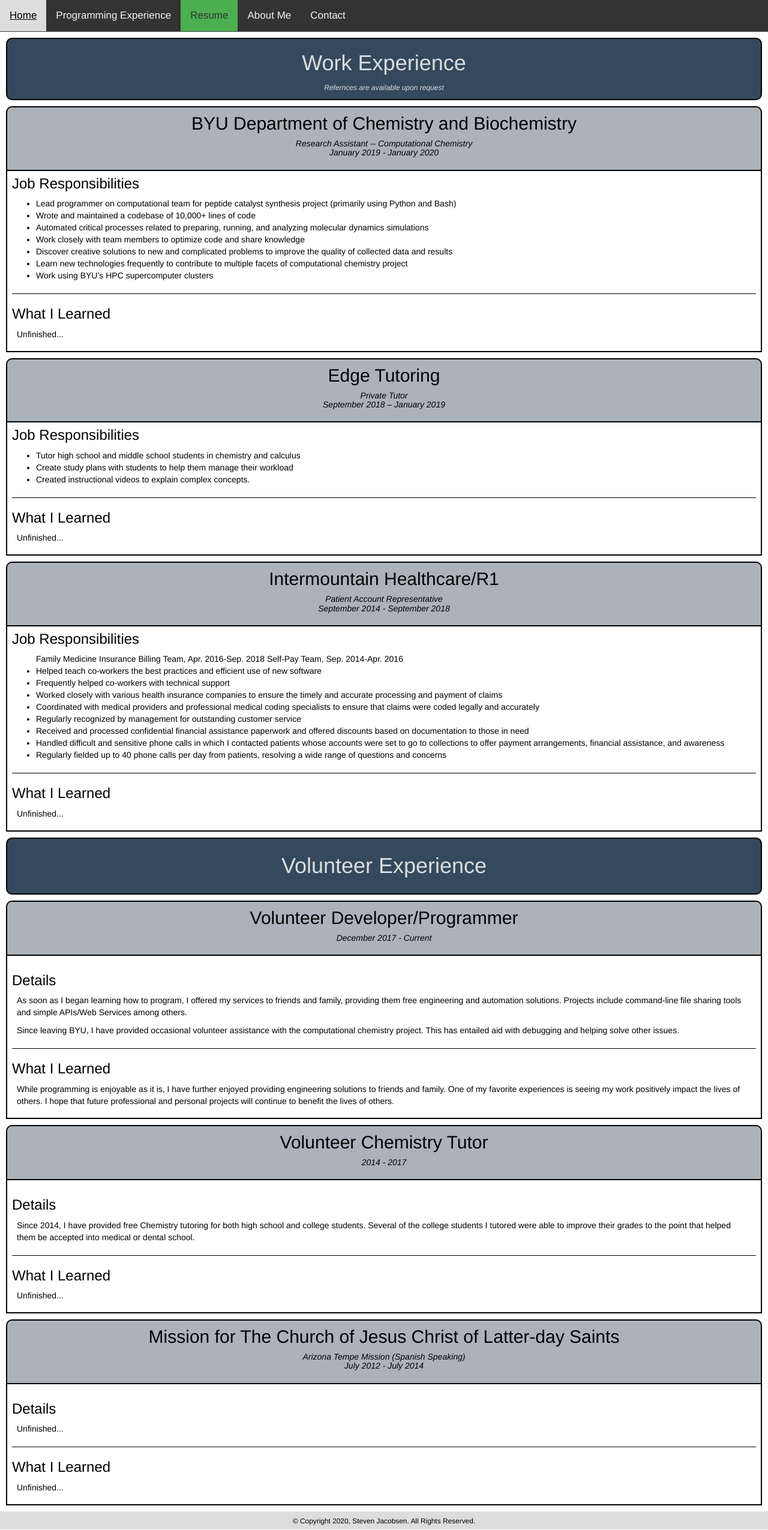
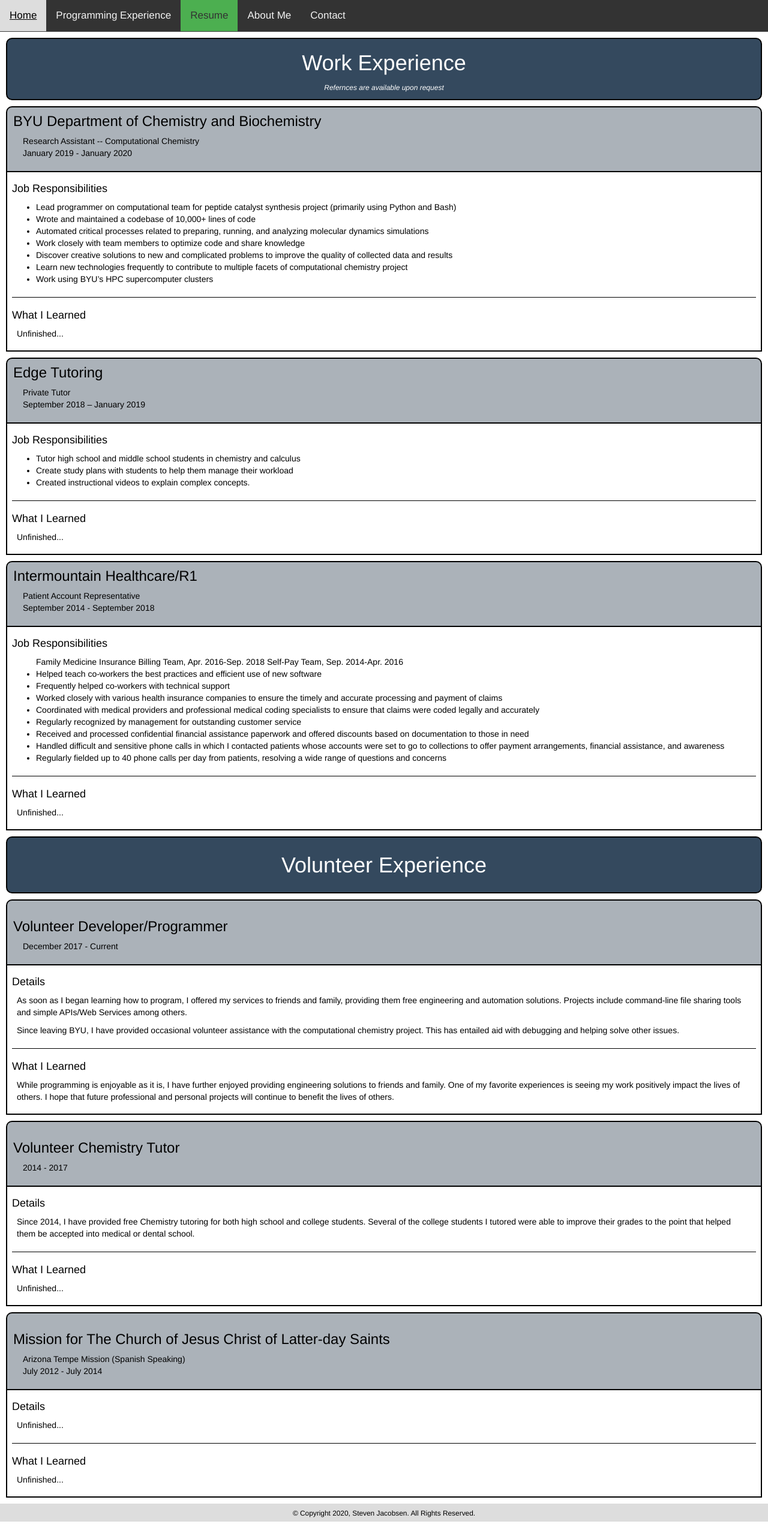
Before and after one commit to stevejaker/stevejaker.github.io, a plain HTML site: page resume.html in a window 1280 px wide. Shown: the whole page at 60% size. Drawn offline with nearby package versions, Linux system fonts and the light colour scheme.

Commit message:
Made some stylistic and color changes

```diff
--- a/css/style.css
+++ b/css/style.css
@@ -2,6 +2,9 @@
 body {
   margin: 0;
   font-family: Arial, Helvetica, sans-serif;
+}
+body a {
+  color: #4CAF50;
 }
 .section-title {
   display: table;
@@ -12,7 +15,7 @@ body {
   text-align: center;
   border: 2px solid black;
   border-radius: 10px;
-  color: #ddd;
+  color: white;/*#ddd;*/
 }
 .section-title .reference-statement {
   font-style: italic;
@@ -168,16 +171,19 @@ footer .copyright {
     border-left: 2px solid black;
     border-right: 2px solid black;
     border-radius: 10px 10px 0px 0px;
-    color: #ddd;
+    color: white;/*#ddd;*/
 }
 .table {
   /* padding: 10px; */
   margin:0;
-  background-color: #ddd;
+  /* background-color: #ddd; */
   color: black;
 }
 .table .table-footer {
 
+}
+.table a {
+  color: #4CAF50;
 }
 .table h2 {
   margin-top: 0;
@@ -389,7 +395,8 @@ footer .copyright {
   color: black;
 }
 .sidenav a.active {
-  color: black;
+  /* color: black; */
+  color: #f2f2f2;
   background-color: #34495E;
 
 }
--- a/js/about.js
+++ b/js/about.js
@@ -1,5 +1,6 @@
 function updateClass(item) {
-  var header_array = ["about-home", "header-1", "header-2", "header-3", "header-4", "header-5", "header-6"];
+  // var header_array = ["about-home", "header-1", "header-2", "header-3", "header-4", "header-5", "header-6"];
+  var header_array = ["about-home", "pre-college-life", "university-of-utah", "arizona-tempe-mission", "byu", "programming", "personal-life"]
   active = item.id;
   console.log(active);
   for (var header of header_array) {
--- a/resume.html
+++ b/resume.html
@@ -28,19 +28,19 @@
         <div class="company" id="byu-dept-of-chemistry">
           <div class="company-head">
             <div class="company-name">
-              <h2>BYU Department of Chemistry and Biochemistry</h2>
+              <h3>BYU Department of Chemistry and Biochemistry</h3>
             </div>
             <div class="job-information">
-              <h5>
+              <p>
                 <span class="job-title">Research Assistant -- Computational Chemistry</span>
                 <br>
                 <span class="dates-worked">January 2019 - January 2020</span>
-              </h5>
+              </p>
             </div>
           </div>
           <div class="company-body">
             <div class="what-i-did">
-              <h3>Job Responsibilities</h3>
+              <h4>Job Responsibilities</h4>
               <ol style="list-style-type: inherit;">
                 <li>Lead programmer on computational team for peptide catalyst synthesis project (primarily using Python and Bash)</li>
                 <li>Wrote and maintained a codebase of 10,000+ lines of code</li>
@@ -53,7 +53,7 @@
             </div>
             <hr style="height:1px; border-width:0; background-color:black; color:black;">
             <div class="what-i-learned">
-              <h3>What I Learned</h3>
+              <h4>What I Learned</h4>
               <p>
                 Unfinished...
               </p>
@@ -63,19 +63,19 @@
         <div class="company" id="edge-tutoring">
           <div class="company-head">
             <div class="company-name">
-              <h2>Edge Tutoring</h2>
+              <h3>Edge Tutoring</h3>
             </div>
             <div class="job-information">
-              <h5>
+              <p>
                 <span class="job-title">Private Tutor</span>
                 <br>
                 <span class="dates-worked">September 2018 – January 2019</span>
-              </h5>
+              </p>
             </div>
           </div>
           <div class="company-body">
             <div class="what-i-did">
-              <h3>Job Responsibilities</h3>
+              <h4>Job Responsibilities</h4>
               <ol style="list-style-type: inherit;">
                 <li>Tutor high school and middle school students in chemistry and calculus</li>
                 <li>Create study plans with students to help them manage their workload</li>
@@ -84,7 +84,7 @@
             </div>
             <hr style="height:1px; border-width:0; background-color:black; color:black;">
             <div class="what-i-learned">
-              <h3>What I Learned</h3>
+              <h4>What I Learned</h4>
               <p>
                 Unfinished...
               </p>
@@ -94,19 +94,19 @@
         <div class="company" id="ihc-r1">
           <div class="company-head">
             <div class="company-name">
-              <h2>Intermountain Healthcare/R1</h2>
+              <h3>Intermountain Healthcare/R1</h3>
             </div>
             <div class="job-information">
-              <h5>
+              <p>
                 <span class="job-title">Patient Account Representative</span>
                 <br>
                 <span class="dates-worked">September 2014 - September 2018</span>
-              </h5>
+              </p>
             </div>
           </div>
           <div class="company-body">
             <div class="what-i-did">
-              <h3>Job Responsibilities</h3>
+              <h4>Job Responsibilities</h4>
               <ol style="list-style-type: inherit;">
                 Family Medicine Insurance Billing Team, Apr. 2016-Sep. 2018
                 Self-Pay Team, Sep. 2014-Apr. 2016
@@ -122,7 +122,7 @@
             </div>
             <hr style="height:1px; border-width:0; background-color:black; color:black;">
             <div class="what-i-learned">
-              <h3>What I Learned</h3>
+              <h4>What I Learned</h4>
               <p>
                 Unfinished...
               </p>
@@ -132,19 +132,19 @@
         <!-- <div class="company" id="COMPANY-NAME">
           <div class="company-head">
             <div class="company-name">
-              <h2>COMPANY NAME</h2>
+              <h3>COMPANY NAME</h3>
             </div>
             <div class="job-information">
-              <h5>
+              <p>
                 <span class="job-title">Arbitrary Job Title</span>
                 <br>
                 <span class="dates-worked">Month Day, Year - Month Day, Year</span>
-              </h5>
+              </p>
             </div>
           </div>
           <div class="company-body">
             <div class="what-i-did">
-              <h3>Job Responsibilities</h3>
+              <h4>Job Responsibilities</h4>
               <ol style="list-style-type: inherit;">
                 <li>Job Responsibility #1</li>
                 <li>Job Responsibility #2</li>
@@ -154,7 +154,7 @@
             </div>
             <hr style="height:1px; border-width:0; background-color:black; color:black;">
             <div class="what-i-learned">
-              <h3>What I Learned</h3>
+              <h4>What I Learned</h4>
               <p>
                 This is some paragraph that explains exactly what I learned while working at this specific company.
               </p>
@@ -171,21 +171,21 @@
         <div class="company" id="volunteer-developer-programmer">
           <div class="company-head">
             <div class="company-name">
-              <h2>Volunteer Developer/Programmer</h2>
+              <h3>Volunteer Developer/Programmer</h3>
             </div>
             <div class="job-information">
-              <h5>
+              <p>
                 <span class="dates-worked">December 2017 - Current</span>
-              </h5>
+              </p>
             </div>
           </div>
           <div class="company-body">
             <div class="what-i-did">
-              <!-- <h3>Volunteer Responsibilities</h3> -->
+              <!-- <h4>Volunteer Responsibilities</h4> -->
               <!-- <ol style="list-style-type: inherit;">
                 <li></li>
               </ol> -->
-              <h3>Details</h3>
+              <h4>Details</h4>
               <p>
                 As soon as I began learning how to program, I offered my services
                 to friends and family, providing them free engineering and automation
@@ -200,7 +200,7 @@
             </div>
             <hr style="height:1px; border-width:0; background-color:black; color:black;">
             <div class="what-i-learned">
-              <h3>What I Learned</h3>
+              <h4>What I Learned</h4>
               <p>
                 While programming is enjoyable as it is, I have further enjoyed providing
                 engineering solutions to friends and family. One of my favorite experiences
@@ -213,21 +213,21 @@
         <div class="company" id="volunteer-chemistry-tutor">
           <div class="company-head">
             <div class="company-name">
-              <h2>Volunteer Chemistry Tutor</h2>
+              <h3>Volunteer Chemistry Tutor</h3>
             </div>
             <div class="job-information">
-              <h5>
+              <p>
                 <span class="dates-worked">2014 - 2017</span>
-              </h5>
+              </p>
             </div>
           </div>
           <div class="company-body">
             <div class="what-i-did">
-              <!-- <h3>Volunteer Responsibilities</h3> -->
+              <!-- <h4>Volunteer Responsibilities</h4> -->
               <!-- <ol style="list-style-type: inherit;">
                 <li></li>
               </ol> -->
-              <h3>Details</h3>
+              <h4>Details</h4>
               <p>
                 Since 2014, I have provided free Chemistry tutoring for both high
                 school and college students. Several of the college students I tutored
@@ -240,7 +240,7 @@
             </div>
             <hr style="height:1px; border-width:0; background-color:black; color:black;">
             <div class="what-i-learned">
-              <h3>What I Learned</h3>
+              <h4>What I Learned</h4>
               <p>
                 Unfinished...
               </p>
@@ -250,30 +250,30 @@
         <div class="company" id="missionary">
           <div class="company-head">
             <div class="company-name">
-              <h2>Mission for The Church of Jesus Christ of Latter-day Saints</h2>
+              <h3>Mission for The Church of Jesus Christ of Latter-day Saints</h3>
             </div>
             <div class="job-information">
-              <h5>
+              <p>
                 <span class="job-title">Arizona Tempe Mission (Spanish Speaking)</span>
                 <br>
                 <span class="dates-worked">July 2012 - July 2014</span>
-              </h5>
+              </p>
             </div>
           </div>
           <div class="company-body">
             <div class="what-i-did">
-              <!-- <h3>Volunteer Responsibilities</h3> -->
+              <!-- <h4>Volunteer Responsibilities</h4> -->
               <!-- <ol style="list-style-type: inherit;">
                 <li></li>
               </ol> -->
-              <h3>Details</h3>
+              <h4>Details</h4>
               <p>
                 Unfinished...
               </p>
             </div>
             <hr style="height:1px; border-width:0; background-color:black; color:black;">
             <div class="what-i-learned">
-              <h3>What I Learned</h3>
+              <h4>What I Learned</h4>
               <p>
                 Unfinished...
               </p>
```
Also changed, not shown: programming.html (+3 -2 lines), 1 other file.
